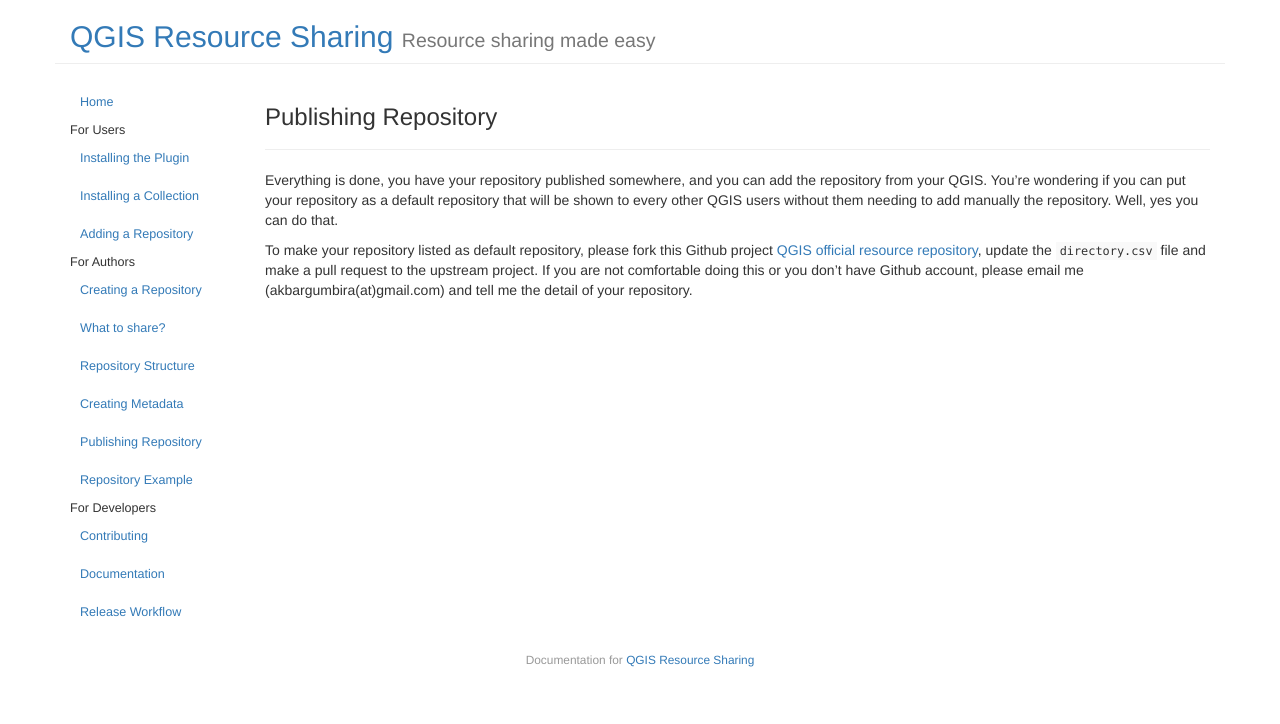
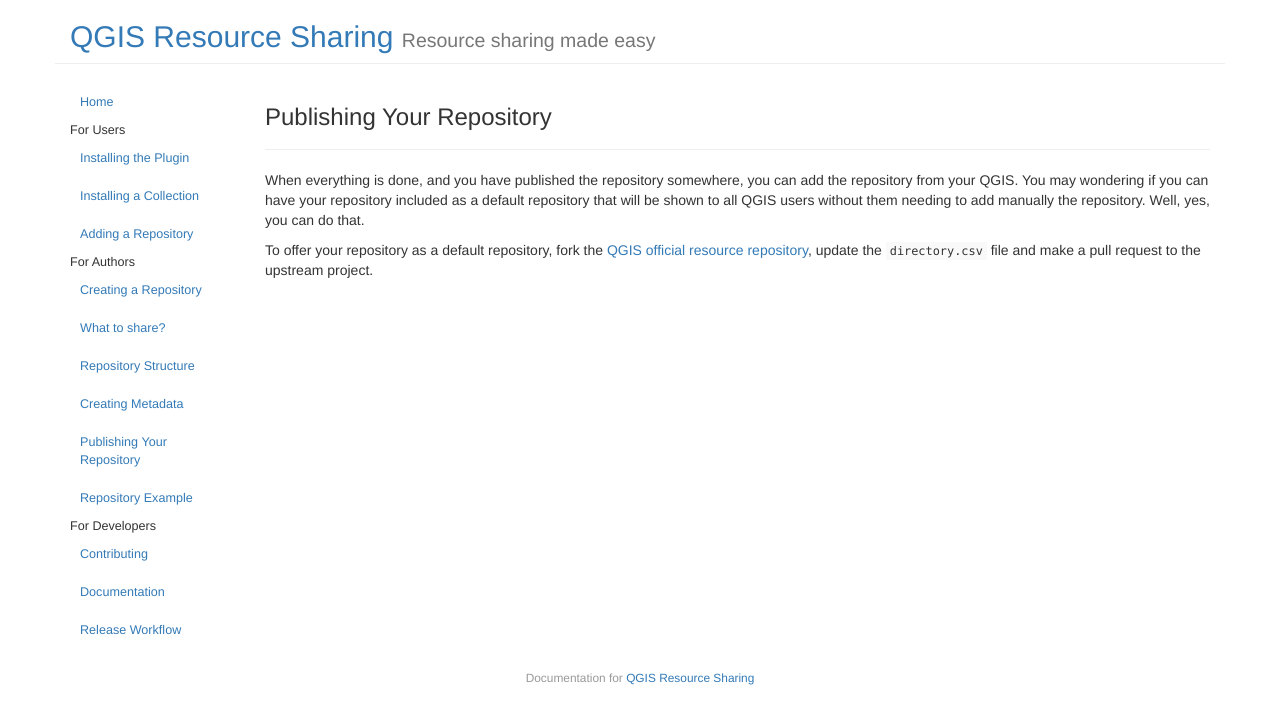
Before and after one commit to QGIS-Contribution/QGIS-ResourceSharing, a Jekyll site: the page built from _posts/2016-08-10-publishing-repository.md, in a window 1280 px wide. Shown: the top 724 px of the page. Built offline with Jekyll 4.4.1, drawn with Linux system fonts in a browser that asks for light colours.

Commit message:
Update 2016-08-10-publishing-repository.md

````diff
--- a/_posts/2016-08-10-publishing-repository.md
+++ b/_posts/2016-08-10-publishing-repository.md
@@ -1,19 +1,18 @@
 ---
 layout: page
-title: "Publishing Repository"
+title: "Publishing Your Repository"
 category: author
 date: 2016-08-10 14:18:42
 order: 5
 ---
-Everything is done, you have your repository published somewhere, and you can
-add the repository from your QGIS. You're wondering if you can put your
-repository as a default repository that will be shown to every other QGIS
-users without them needing to add manually the repository. Well, yes you can
-do that.
+When everything is done, and you have published the repository somewhere,
+you can add the repository from your QGIS.
+You may wondering if you can have your repository included as a default
+repository that will be shown to all QGIS users without them needing to
+add manually the repository.
+Well, yes, you can do that.
 
-To make your repository listed as default repository, please fork this
-Github project [QGIS official resource repository](https://github
-.com/qgis/QGIS-Resources), update the ```directory.csv``` file and make a
-pull request to the upstream project. If you are not comfortable doing this
-or you don't have Github account, please email me (akbargumbira(at)gmail.com)
-and tell me the detail of your repository.
+To offer your repository as a default repository, fork the
+[QGIS official resource repository](https://github.com/qgis/QGIS-Resources),
+update the ```directory.csv``` file and make a pull request to the
+upstream project.
````
